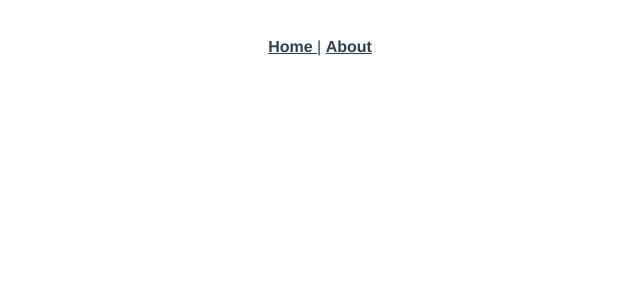
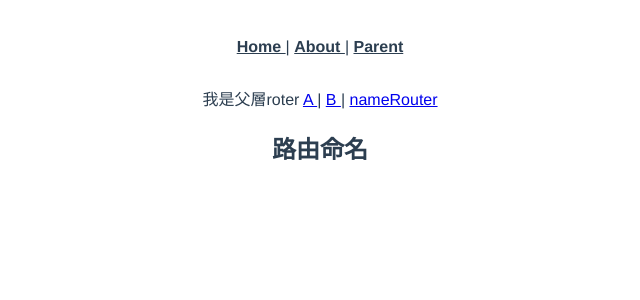
Before and after one commit to q1113111/vue3Teach, a Vue app: page /parent/nameRouter in a window 1280 px wide. Before the commit this address had no page. Shown: the top 300 px of the page, without its empty margins (320-960 px from the left). Built offline with nearby package versions, Linux system fonts and the light colour scheme; what @vee-validate/i18n would draw is missing.

Commit message:
具名路由和巢狀路由

```diff
--- a/src/App.vue
+++ b/src/App.vue
@@ -5,6 +5,9 @@
     </router-link> |
     <router-link to="/about">
       About
+    </router-link> |
+    <router-link :to="{name:'Parent'}">
+      Parent
     </router-link>
   </div>
   <router-view />
--- a/src/router/index.js
+++ b/src/router/index.js
@@ -14,6 +14,39 @@ const routes = [
     // this generates a separate chunk (about.[hash].js) for this route
     // which is lazy-loaded when the route is visited.
     component: () => import(/* webpackChunkName: "about" */ '../views/About.vue')
+  },
+  {
+    path: '/parent',
+    name: 'Parent',
+    component: () => import('../views/parent.vue'),
+    children: [
+      {
+        path: 'a',
+        name: 'A',
+        component: () => import('../views/compoentA.vue')
+      },
+      {
+        path: 'b',
+        name: 'B',
+        component: () => import('../views/compoentB.vue')
+      },
+      {
+        path: 'nameRouter',
+        name: 'NameRouter',
+        component: () => import('../views/nameRouter.vue'),
+        children: [
+          {
+            path: 'a2b',
+            name: 'a2b',
+            components: {
+              default: () => import('../views/About.vue'),
+              left: () => import('../views/compoentA.vue'),
+              right: () => import('../views/compoentB.vue')
+            }
+          }
+        ]
+      }
+    ]
   }
 ]
 
--- a/src/views/Home.vue
+++ b/src/views/Home.vue
@@ -1,21 +1,36 @@
 <template>
   <div class="home">
-    <img
-      alt="Vue logo"
-      src="../assets/logo.png"
+    <span
+      v-for="item of 1000"
+      :key="item"
     >
-    <HelloWorld />
+      <img
+        alt="Vue logo"
+        src="/未命名.png"
+      >
+    </span>
+    <!-- <HelloWorld /> -->
+  </div>
+  <div class="box">
+    123
   </div>
 </template>
 
 <script>
 // @ is an alias to /src
-import HelloWorld from '@/components/HelloWorld.vue'
+// import HelloWorld from '@/components/HelloWorld.vue'
 
 export default {
   name: 'Home',
   components: {
-    HelloWorld
+    // HelloWorld
   }
 }
 </script>
+<style lang="scss" scoped>
+img{
+float: left;
+width: 50px;
+height: 50px;
+}
+</style>
--- /dev/null
+++ b/src/views/compoentA.vue
@@ -0,0 +1,3 @@
+<template>
+  我是A
+</template>
--- /dev/null
+++ b/src/views/compoentB.vue
@@ -0,0 +1,3 @@
+<template>
+  我是B
+</template>
--- /dev/null
+++ b/src/views/nameRouter.vue
@@ -0,0 +1,18 @@
+<template>
+  <h2 @click="left='test'">
+    路由命名
+  </h2>
+  <router-view />
+  <router-view :name="left" />
+  <router-view :name="right" />
+</template>
+<script>
+export default {
+  data () {
+    return {
+      left: 'left',
+      right: 'right'
+    }
+  }
+}
+</script>
--- /dev/null
+++ b/src/views/parent.vue
@@ -0,0 +1,16 @@
+<template>
+  我是父層roter
+  <router-link :to="{name:'A'}">
+    A
+  </router-link>
+  |
+  <router-link :to="{name:'B'}">
+    B
+  </router-link>
+  |
+  <router-link :to="{name:'a2b'}">
+    nameRouter
+  </router-link>
+  <br>
+  <router-view />
+</template>
--- a/vue.config.js
+++ b/vue.config.js
@@ -1,3 +1,3 @@
-module.exports = {
-  publicPath: process.env.NODE_ENV === 'production' ? '/VueTest/' : '/'
-}
+// module.exports = {
+//   publicPath: process.env.NODE_ENV === 'production' ? '/VueTest/' : '/'
+// }
```
Also changed, not shown: public/未命名.png (added).
